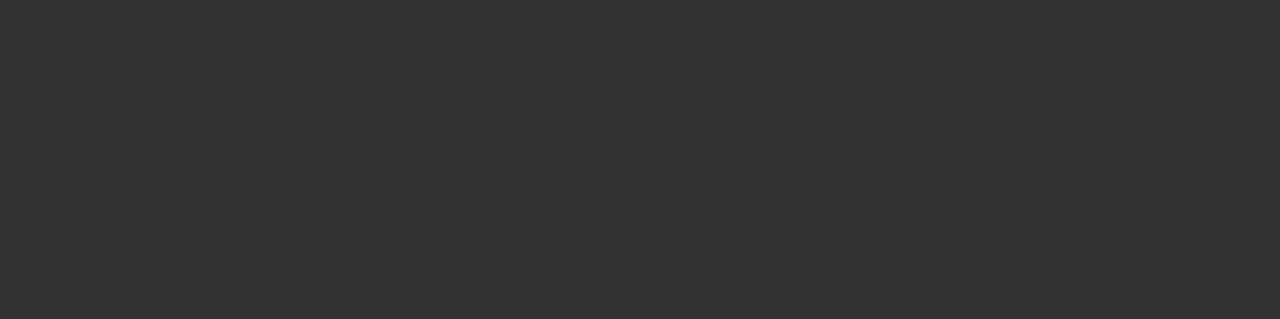
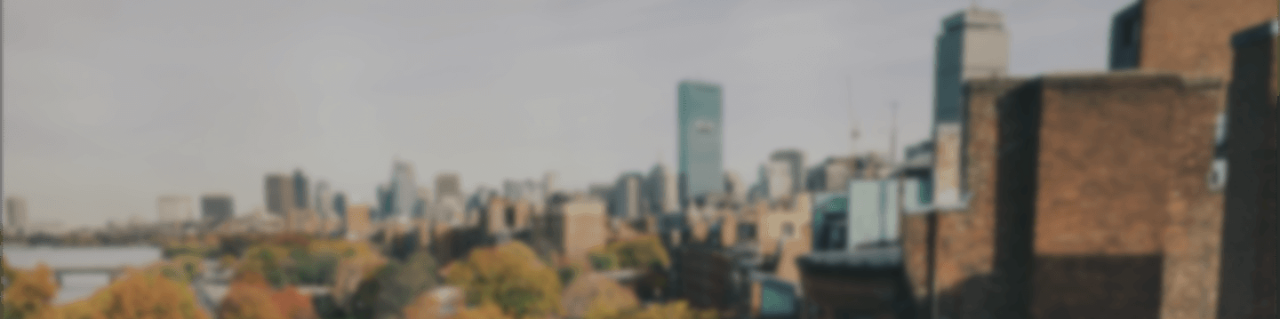
Before and after one commit to puzzledsean/puzzledsean.github.io, a plain HTML site: page index.html in a window 1280 px wide. Shown: the top 319 px of the page. Drawn offline with nearby package versions, Linux system fonts and the light colour scheme.

Commit message:
fixed image reference

```diff
--- a/css/style.css
+++ b/css/style.css
@@ -13,7 +13,7 @@ a:hover{
 }
 
 header {
-	background-image: url('../img/kilichandcompressed.png');
+	background-image: url('../img/kilichand_compressed.png');
 	background-color: #323232;
   background-attachment: fixed;
   background-position: center center;
```
